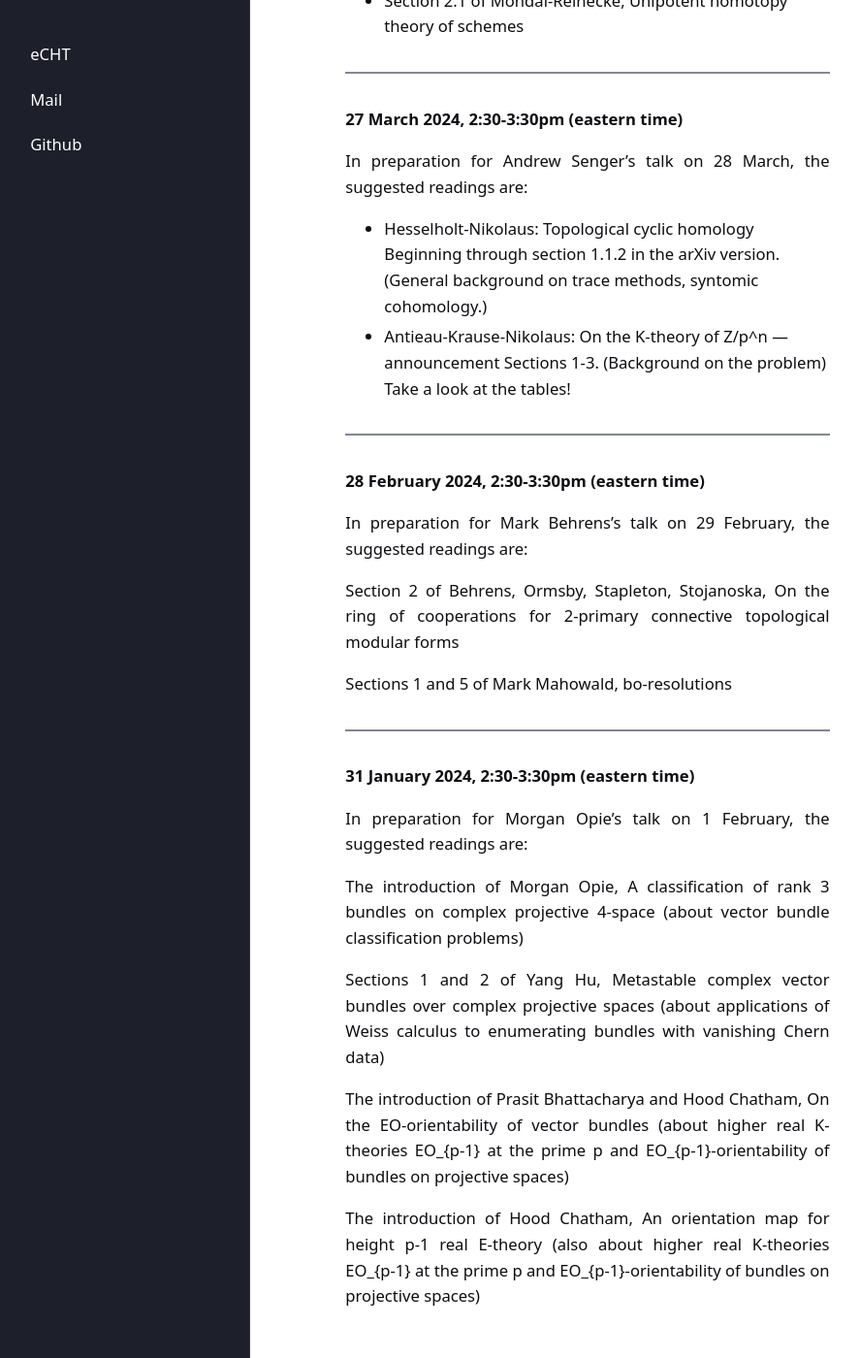
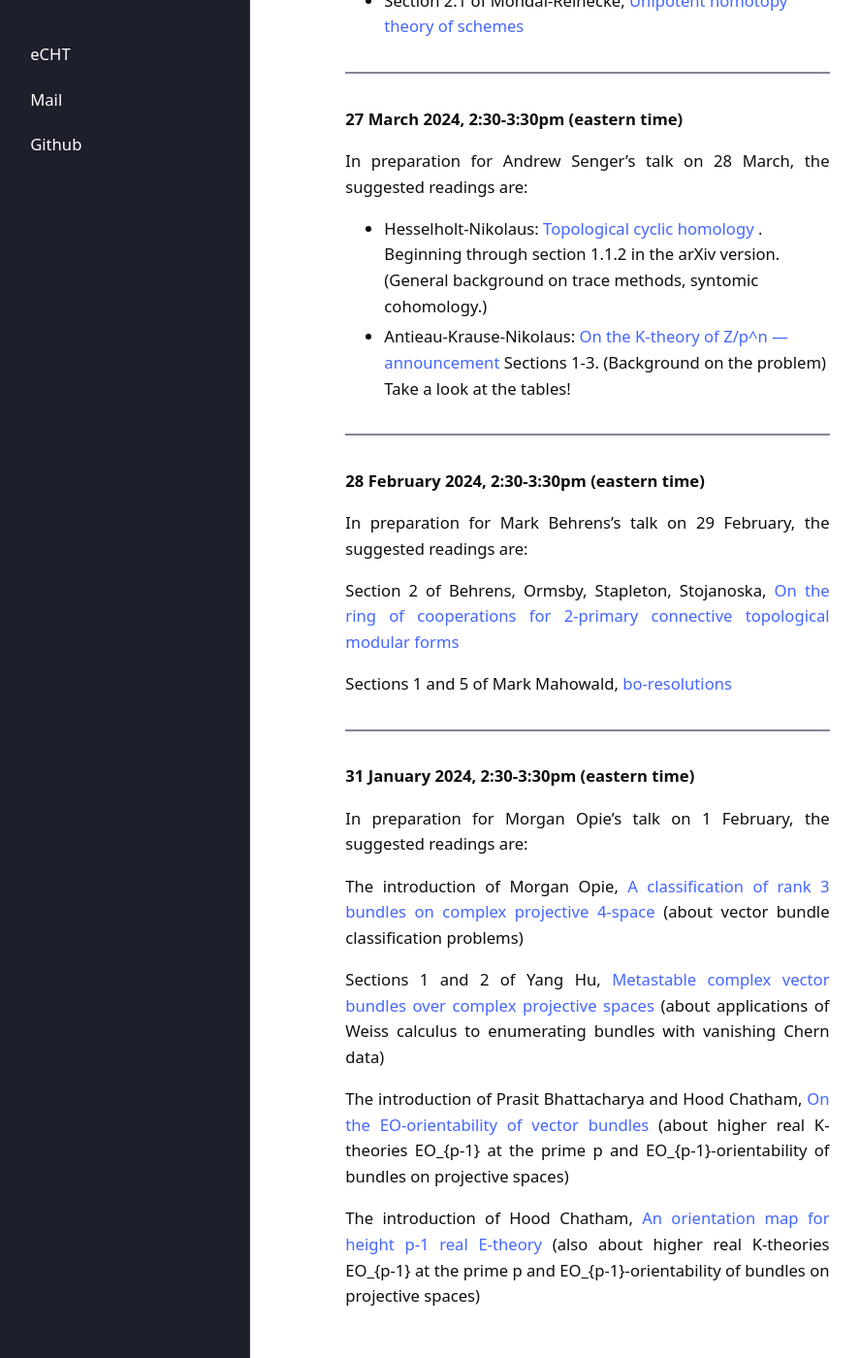
Before and after one commit to eCHTorc/eCHTorc.github.io, a Jekyll site: the page built from eCHT-research-seminar-reading-group.html, in a window 1280 px wide and 1400 px high, scrolled down 1625 px. Shown: the whole window at 97% size, without its empty margins (43-930 px from the left). Built offline with Jekyll 4.4.1, drawn with Linux system fonts in a browser that asks for light colours; part of the change alters nothing that is shown; some of the changed text lies outside the part shown.

Commit message:
Update eCHT-research-seminar-reading-group.html

```diff
--- a/eCHT-research-seminar-reading-group.html
+++ b/eCHT-research-seminar-reading-group.html
@@ -44,11 +44,11 @@ Passcode: eCHT
 <strong> 8 October 2024, 11:00 am-12:00 pm (eastern time) </strong>
 
 <p>
-In preparation for <a href="https://echtorc.github.io/eCHT-research-seminar/"> Liz Tatum’s talk on 10 October </a>, the suggested readings are:
+In preparation for Liz Tatum’s talk on 10 October, the suggested readings are:
 </p>
 
 <ul>
-<li> Sections 2 and 3.1 of Behrens-Ormsby-Stapleton-Stojanoska, On the ring of cooperations for 2-primary connective topological modular forms </li>
+<li> Sections 2 and 3.1 of Behrens-Ormsby-Stapleton-Stojanoska, <a href="/files/BOSS.pdf"> syllabus On the ring of cooperations for 2-primary connective topological modular forms </a> </li>
 <li> Pages 1-3 of Mahowald, <a href="https://projecteuclid.org/journals/pacific-journal-of-mathematics/volume-92/issue-2/brm-o-resolutions/pjm/1102736799.full"> bo-resolutions </a> </li>
 <li> Section 1 of Gonzalez, <a href="https://www.sciencedirect.com/science/article/pii/S0040938399000026?ref=pdf_download&fr=RR-2&rr=9ffca314b89c2596"> A vanishing line in the BP&lt;1&gt;-Adams Spectral Sequence </a> </li>
 </ul>
@@ -62,9 +62,9 @@ In preparation for Lennart Meier’s talk on 12 September, the suggested reading
 </p>
 
 <ul>
-<li> Dan Edidin, What is a stack? </li>
-<li> Section 1.3 of Jacob Lurie, A survey of elliptic cohomology </li>
-<li> Section 2 of Chi-Kwong Fok, A stroll in equivariant K-theory </li>
+<li> Dan Edidin, <a href="/files/stack.pdf"> What is a stack? </a> </li>
+<li> Section 1.3 of Jacob Lurie, <a href="/files/elliptic-cohomology.pdf"> A survey of elliptic cohomology </a> </li>
+<li> Section 2 of Chi-Kwong Fok, <a href="/files/equivariant-k-theory.pdf"> A stroll in equivariant K-theory </a> </li>
 </ul>
 
 <hr>
@@ -76,9 +76,9 @@ In preparation for Ben Antieau’s talk on 25 April, the suggested readings are:
 </p>
 
 <ul>
-<li> The introduction to Mandell, E_\infty-algebras and p-adic homotopy theory </li>
-<li> The theorems and definitions (avoiding proofs to just get the main ideas) of Sections 4.1 and 4.2 in Raksit, Hochschild cohomology and the derived de Rham complex revisiited </li>
-<li> Section 2.1 of Mondal-Reinecke, Unipotent homotopy theory of schemes </li>
+<li> The introduction to Mandell, <a href="/files/p-adic-homotopy-theory.pdf"> E_\infty-algebras and p-adic homotopy theory </a> </li>
+<li> The theorems and definitions (avoiding proofs to just get the main ideas) of Sections 4.1 and 4.2 in Raksit, <a href="https://arxiv.org/pdf/2007.02576"> Hochschild cohomology and the derived de Rham complex revisiited </a> </li>
+<li> Section 2.1 of Mondal-Reinecke, <a href="https://arxiv.org/pdf/2302.10703"> Unipotent homotopy theory of schemes </a> </li>
 </ul>
 
 <hr>
@@ -90,8 +90,8 @@ In preparation for Andrew Senger’s talk on 28 March, the suggested readings ar
 </p>
 
 <ul>
-<li> Hesselholt-Nikolaus: Topological cyclic homology  Beginning through section 1.1.2 in the arXiv version. (General background on trace methods, syntomic cohomology.) </li>
-<li> Antieau-Krause-Nikolaus: On the K-theory of Z/p^n — announcement Sections 1-3. (Background on the problem) Take a look at the tables! </li>
+<li> Hesselholt-Nikolaus: <a href="https://arxiv.org/pdf/1905.08984"> Topological cyclic homology </a>. Beginning through section 1.1.2 in the arXiv version. (General background on trace methods, syntomic cohomology.) </li>
+<li> Antieau-Krause-Nikolaus: <a href="https://arxiv.org/pdf/2204.03420"> On the K-theory of Z/p^n — announcement </a> Sections 1-3. (Background on the problem) Take a look at the tables! </li>
 </ul>
 
 <hr>
@@ -103,11 +103,11 @@ In preparation for Mark Behrens’s talk on 29 February, the suggested readings
 </p>
 
 <p>
-Section 2 of Behrens, Ormsby, Stapleton, Stojanoska,  On the ring of cooperations for 2-primary connective topological modular forms
+Section 2 of Behrens, Ormsby, Stapleton, Stojanoska,  <a href="/files/BOSS.pdf"> On the ring of cooperations for 2-primary connective topological modular forms </a>
 </p>
 
 <p>
-Sections 1 and 5 of Mark Mahowald, bo-resolutions
+Sections 1 and 5 of Mark Mahowald, <a href="https://projecteuclid.org/journals/pacific-journal-of-mathematics/volume-92/issue-2/brm-o-resolutions/pjm/1102736799.full"> bo-resolutions </a>
 </p>
 
 <hr>
@@ -119,17 +119,17 @@ In preparation for Morgan Opie’s talk on 1 February, the suggested readings ar
 </p>
 
 <p>
-The introduction of Morgan Opie, A classification of rank 3 bundles on complex projective 4-space (about vector bundle classification problems)
+The introduction of Morgan Opie, <a href="https://arxiv.org/pdf/2301.04313"> A classification of rank 3 bundles on complex projective 4-space </a> (about vector bundle classification problems)
 </p>
 
 <p>
-Sections 1 and 2 of Yang Hu, Metastable complex vector bundles over complex projective spaces (about applications of Weiss calculus to enumerating bundles with vanishing Chern data)
+Sections 1 and 2 of Yang Hu, <a href="https://arxiv.org/pdf/2202.11800"> Metastable complex vector bundles over complex projective spaces </a> (about applications of Weiss calculus to enumerating bundles with vanishing Chern data)
 </p>
 
 <p>
-The introduction of Prasit Bhattacharya and Hood Chatham, On the EO-orientability of vector bundles (about higher real K-theories EO_{p-1} at the prime p and EO_{p-1}-orientability of bundles on projective spaces)
+The introduction of Prasit Bhattacharya and Hood Chatham, <a href="https://arxiv.org/pdf/2003.03795"> On the EO-orientability of vector bundles </a> (about higher real K-theories EO_{p-1} at the prime p and EO_{p-1}-orientability of bundles on projective spaces)
 </p>
 
 <p>
-The introduction of Hood Chatham, An orientation map for height p-1 real E-theory (also about higher real K-theories EO_{p-1} at the prime p and EO_{p-1}-orientability of bundles on projective spaces)
+The introduction of Hood Chatham, <a href="https://arxiv.org/pdf/1908.11496"> An orientation map for height p-1 real E-theory </a> (also about higher real K-theories EO_{p-1} at the prime p and EO_{p-1}-orientability of bundles on projective spaces)
 </p>
```
